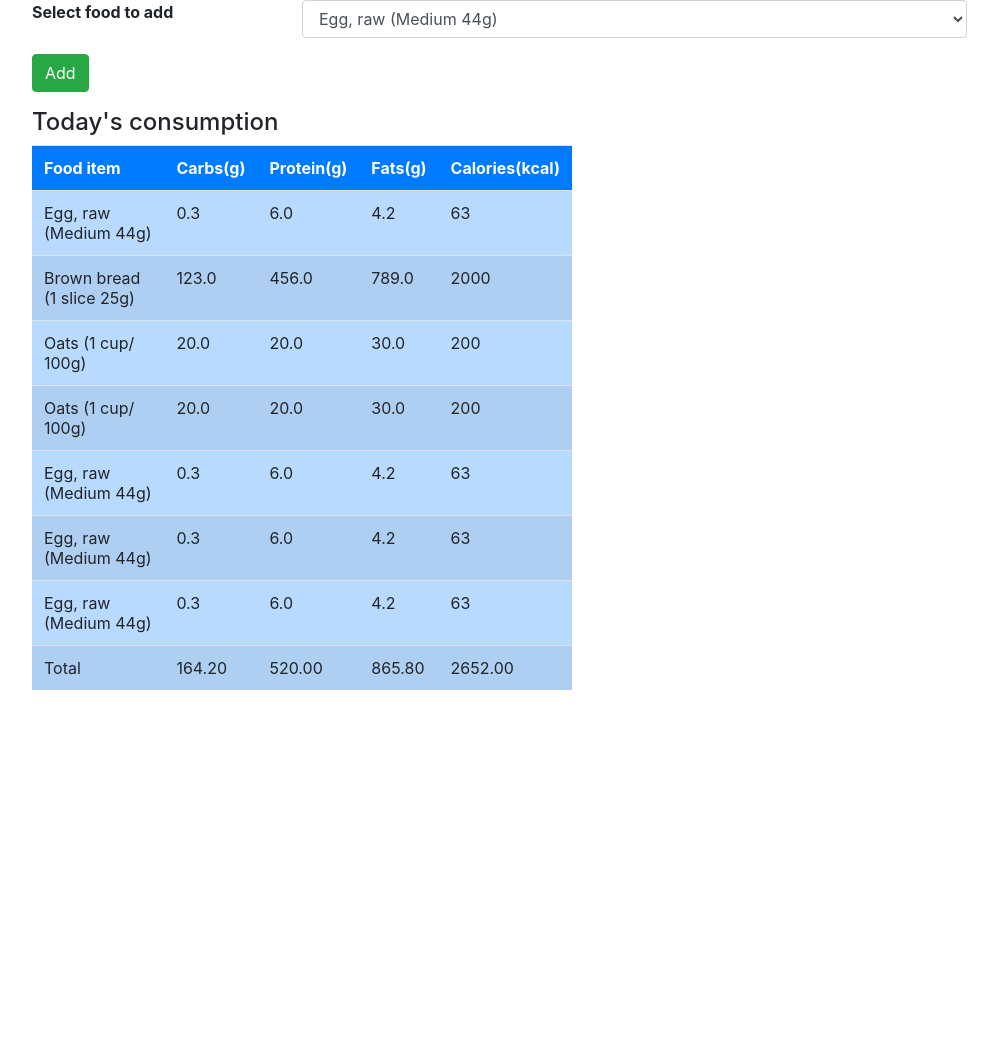
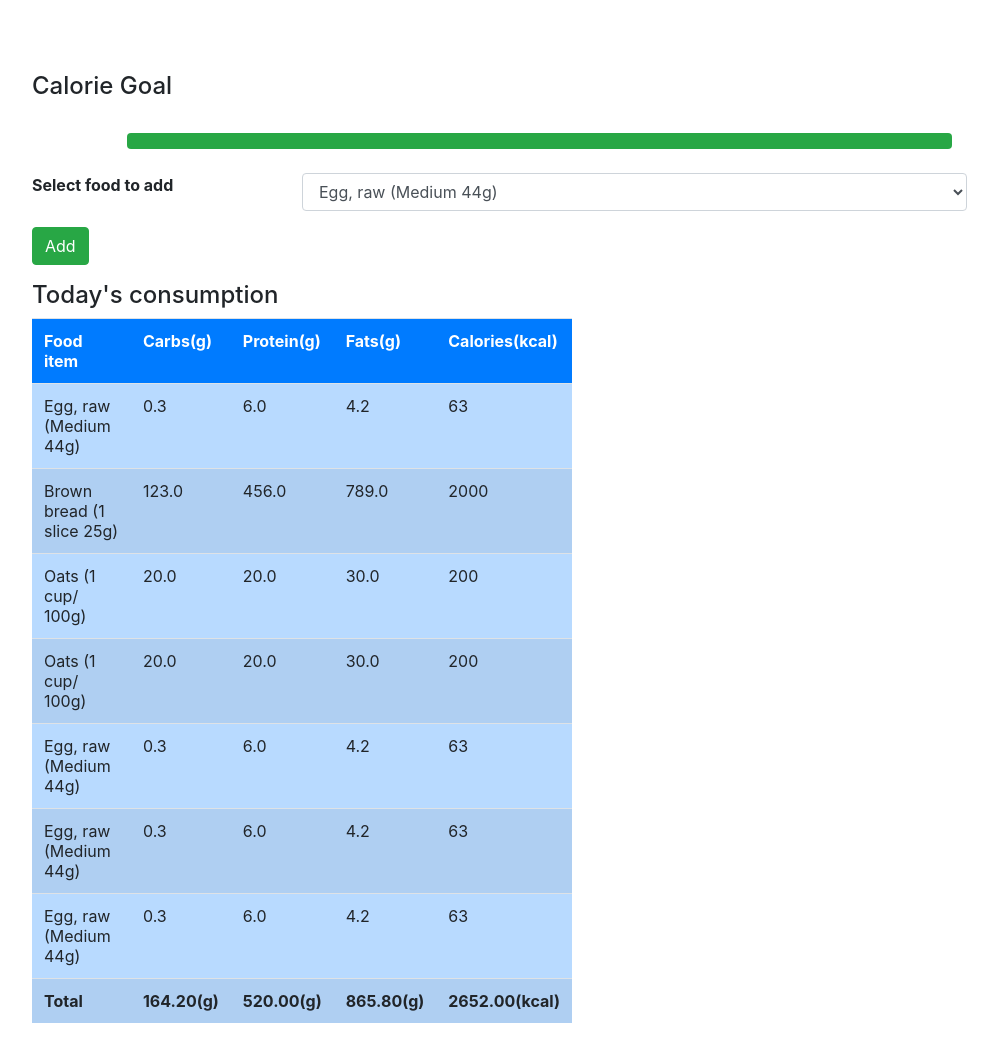
Before and after one commit to NatanVBraeckel/Django-projects, a Django app: page / in a window 1280 px wide. Shown: the whole page, without its empty margins (53-1051 px from the left). Before the commit the page ends 690 px from the top, so only its background shows below. Run offline with Django 5.2, Linux system fonts and the light colour scheme; a user stored in the database is signed in; data comes from the database, SQL or seed files in the repository.

Commit message:
Adding the calorie progress bar (147)

```diff
--- a/calorie_tracker/calorie_tracker/tracker/templates/tracker/index.html
+++ b/calorie_tracker/calorie_tracker/tracker/templates/tracker/index.html
@@ -5,6 +5,20 @@
 <body>
 
     <div class="container">
+        <br>
+        <br>
+        <br>
+
+        <h4>Calorie Goal</h4>
+        <br>
+        <div class="row">
+            <div class="col-md-9 offset-1">
+                <div class="progress">
+                    <div class="progress-bar bg-success" role="progressbar" style="width: 0%" aria-valuenow="0" aria-valuemin="0" aria-valuemax="0"></div>
+                </div>
+            </div>
+        </div>
+        <br>
         <div class="row">
             <div class="col-md-12">
                 <form method="POST">
@@ -50,11 +64,11 @@
                     </tr>
                     {% endfor %}
                     <tr>
-                        <td id="name">Total</td>
-                        <td id="totalCarbs">Total</td>
-                        <td id="totalProtein">Total</td>
-                        <td id="totalFats">Total</td>
-                        <td id="totalCalories">Total</td>
+                        <td id="name"><b>Total</b></td>
+                        <td id="totalCarbs"></td>
+                        <td id="totalProtein"></td>
+                        <td id="totalFats"></td>
+                        <td id="totalCalories"></td>
                     </tr>
                 </table>
             </div>
@@ -81,14 +95,14 @@
         calories += parseFloat(table.rows[i].cells[4].innerHTML)
     }
 
-    document.getElementById('totalCarbs').innerHTML = carbs.toFixed(2);
-    document.getElementById('totalProtein').innerHTML = protein.toFixed(2);
-    document.getElementById('totalFats').innerHTML = fats.toFixed(2);
-    document.getElementById('totalCalories').innerHTML = calories.toFixed(2);
-    console.log(carbs)
-    console.log(protein)
-    console.log(fats)
-    console.log(calories)
+    document.getElementById('totalCarbs').innerHTML = `<b>${carbs.toFixed(2)}(g)</b>`;
+    document.getElementById('totalProtein').innerHTML = `<b>${protein.toFixed(2)}(g)</b>`;
+    document.getElementById('totalFats').innerHTML = `<b>${fats.toFixed(2)}(g)</b>`;
+    document.getElementById('totalCalories').innerHTML = `<b>${calories.toFixed(2)}(kcal)</b>`;
+
+    var calPer = (calories/2000) * 100;
+
+    document.querySelector('.progress-bar').setAttribute('style', 'width:' + calPer + '%')
 </script>
 
 </html>
```
